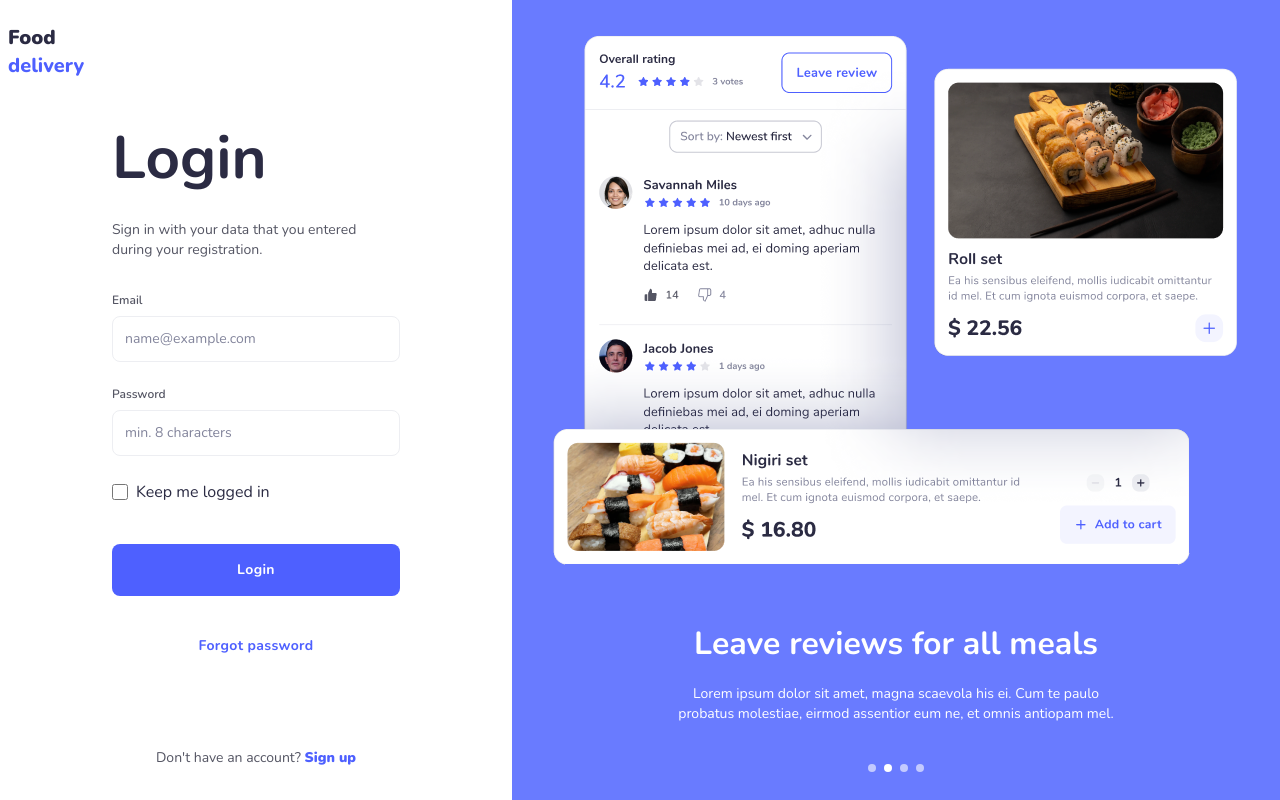
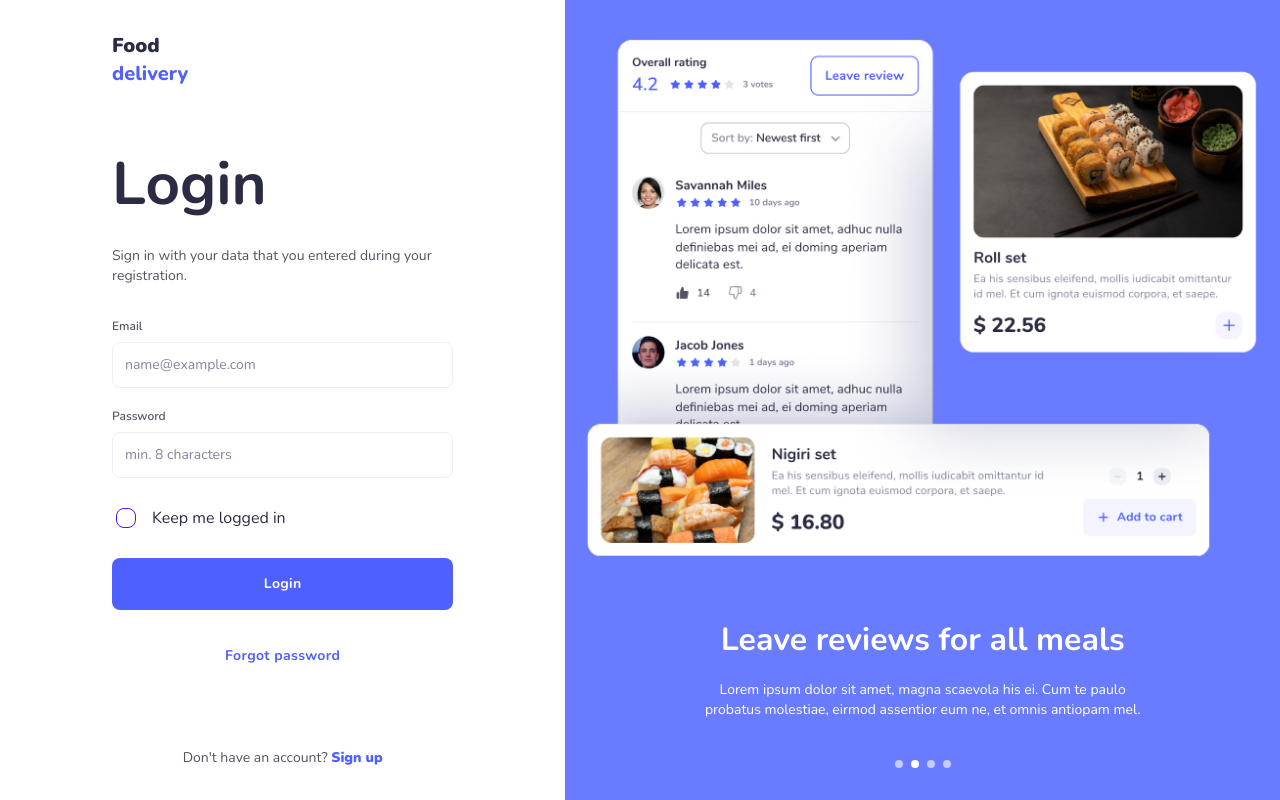
Before and after one commit to mza-codes/spicy-restaurants, a Next.js app: page /login in a window 1280 px wide. Built offline with nearby package versions, Linux system fonts and the light colour scheme.

Commit message:
feat: add packages antd, daisyui

```diff
--- a/package.json
+++ b/package.json
@@ -13,7 +13,9 @@
     "@types/node": "20.1.2",
     "@types/react": "18.2.6",
     "@types/react-dom": "18.2.4",
+    "antd": "^5.5.1",
     "autoprefixer": "10.4.14",
+    "daisyui": "^2.51.6",
     "eslint": "8.40.0",
     "eslint-config-next": "13.4.1",
     "framer-motion": "^10.12.10",
--- a/src/components/CheckBox.tsx
+++ b/src/components/CheckBox.tsx
@@ -5,15 +5,15 @@ type Props = {
 
 export default function CheckBox({ label, name }: Props) {
     return (
-        <div className="flex items-center mb-4">
+        <label className="label cursor-pointer">
             <input
-                id={name}
+                name={name}
                 type="checkbox"
-                className="w-4 h-4 text-primary bg-gray.200 border-gray.200 border-2 rounded focus:ring-primary.400"
+                className="checkbox checkbox-sm accent-primary checkbox-primary"
             />
-            <label htmlFor={name} className="ml-2 text-base text-secondary">
+            <label htmlFor={name} className="ml-4 text-base text-secondary">
                 {label}
             </label>
-        </div>
+        </label>
     );
 }
--- a/src/components/Header.tsx
+++ b/src/components/Header.tsx
@@ -35,7 +35,7 @@ export default function Header() {
                 </div>
                 <CartIcon />
                 <UserAvatar />
-                <div className="flex flex-row center gap-2 md:hidden">
+                <div className="flex flex-row center gap-4 md:hidden">
                     <div className="w-[2px] bg-gray.200 h-full min-h-[30px]"></div>
                     <MenuButton />
                 </div>
--- a/src/components/sub-components/MenuButton.tsx
+++ b/src/components/sub-components/MenuButton.tsx
@@ -1,9 +1,54 @@
+import { nunito } from "@/lib/fonts";
+import { routes } from "@/lib/routes";
+import { Popover } from "antd";
+import Link from "next/link";
 import { IoIosMenu } from "react-icons/io";
 
 export default function MenuButton() {
     return (
-        <button className="bg-gray.200 text-gray.400 rounded-2xl p-3">
-            <IoIosMenu size={22} />
-        </button>
+        <Popover
+            trigger={"click"}
+            content={
+                <div
+                    className={`text-sm capitalize font-semibold col gap-1 ${nunito.className}`}
+                >
+                    {routes.map((route) => (
+                        <Link
+                            key={route}
+                            className="text-primary py-2 px-4 rounded-md hover:bg-gray.200/40"
+                            href={route}
+                        >
+                            {route.split("/").join("") || "Home"}
+                        </Link>
+                    ))}
+                </div>
+            }
+        >
+            <button className="bg-gray.200 text-gray.400 rounded-2xl p-3">
+                <IoIosMenu size={22} />
+            </button>
+        </Popover>
+    );
+
+    var daisyuiPopover = (
+        <div className="dropdown dropdown-end">
+            <label
+                tabIndex={0}
+                className="bg-gray.200 text-gray.400 rounded-box p-3 cursor-pointer"
+            >
+                <IoIosMenu size={22} />
+            </label>
+            <ul
+                tabIndex={0}
+                className="dropdown-content menu p-1 bg-gray.400/20 rounded-box w-48 text-sm"
+            >
+                <li>
+                    <a>Item 1</a>
+                </li>
+                <li>
+                    <a>Item 2</a>
+                </li>
+            </ul>
+        </div>
     );
 }
--- /dev/null
+++ b/src/lib/fonts.ts
@@ -0,0 +1,8 @@
+import { Nunito } from "next/font/google";
+
+export const nunito = Nunito({
+    subsets: ["latin"],
+    display: "swap",
+    weight: ["300", "400", "500", "600", "700", "800", "900"],
+    preload: true,
+});
--- /dev/null
+++ b/src/lib/routes.ts
@@ -0,0 +1 @@
+export const routes = ["/", "/login", "/profile"];
--- a/src/pages/_app.tsx
+++ b/src/pages/_app.tsx
@@ -1,15 +1,9 @@
 import "@/styles/globals.css";
-import { Nunito } from "next/font/google";
 import type { AppProps } from "next/app";
 import ConfirmDialog from "@/components/Dialog/ConfirmDialog";
 import { Toaster } from "react-hot-toast";
 import Header from "@/components/Header";
-
-const nunito = Nunito({
-    subsets: ["latin"],
-    display: "swap",
-    weight: ["300", "400", "500", "600", "700", "800", "900"],
-});
+import { nunito } from "@/lib/fonts";
 
 type LayoutProps = AppProps & {
     Component: {
--- a/src/sections/LoginPromoSection.tsx
+++ b/src/sections/LoginPromoSection.tsx
@@ -1,6 +1,6 @@
 export default function LoginPromoSection() {
     return (
-        <section className="bg-primary.400 min-h-[inherit] flex-[60%] hidden lg:flex flex-col flex-wrap justify-evenly items-center px-4">
+        <section className="bg-primary.400 min-h-[inherit] flex-[2] hidden lg:flex flex-col flex-wrap justify-evenly items-center px-4">
             <div className="relative">
                 <img src="/assets/login-promo-2.png" alt="login promo" />
             </div>
--- a/src/sections/LoginSection.tsx
+++ b/src/sections/LoginSection.tsx
@@ -6,8 +6,8 @@ import Link from "next/link";
 
 export default function LoginSection() {
     return (
-        <div className="col gap-2 flex-[40%] py-8 px-4 lg:px-28 lg:max-w-xl max-w-md min-h-[inherit] center relative">
-            <Link className="absolute left-2 top-6" href={"/"}>
+        <div className="col gap-2 flex-[1] py-8 px-4 lg:px-28 lg:max-w-xl max-w-md min-h-[inherit] justify-between">
+            <Link href={"/"}>
                 <AppLogo />
             </Link>
             <div className="col gap-8 w-full">
@@ -17,13 +17,12 @@ export default function LoginSection() {
                 </span>
                 <form
                     onSubmit={(e) => e.preventDefault()}
-                    className="col w-full items-start gap-6"
+                    className="col w-full items-start gap-5"
                 >
                     {fields.map((field) => (
                         <InputBox
                             key={field.label}
                             {...field}
-                            required
                             containerClassName="flex-grow w-full"
                         />
                     ))}
@@ -38,7 +37,7 @@ export default function LoginSection() {
                     </Button>
                 </form>
             </div>
-            <span className="text-secondary.400 text-sm text-center font-normal absolute bottom-8 right-1 left-1">
+            <span className="text-secondary.400 text-sm text-center font-normal">
                 Don't have an account?{" "}
                 <Link
                     className="font-semibold text-primary hover:text-primary/70"
--- a/tailwind.config.js
+++ b/tailwind.config.js
@@ -15,5 +15,5 @@ module.exports = {
             },
         },
     },
-    plugins: [],
+    plugins: [require("daisyui")],
 };
```
Also changed, not shown: 1 other file (tests, documents, lock files or other folders).
